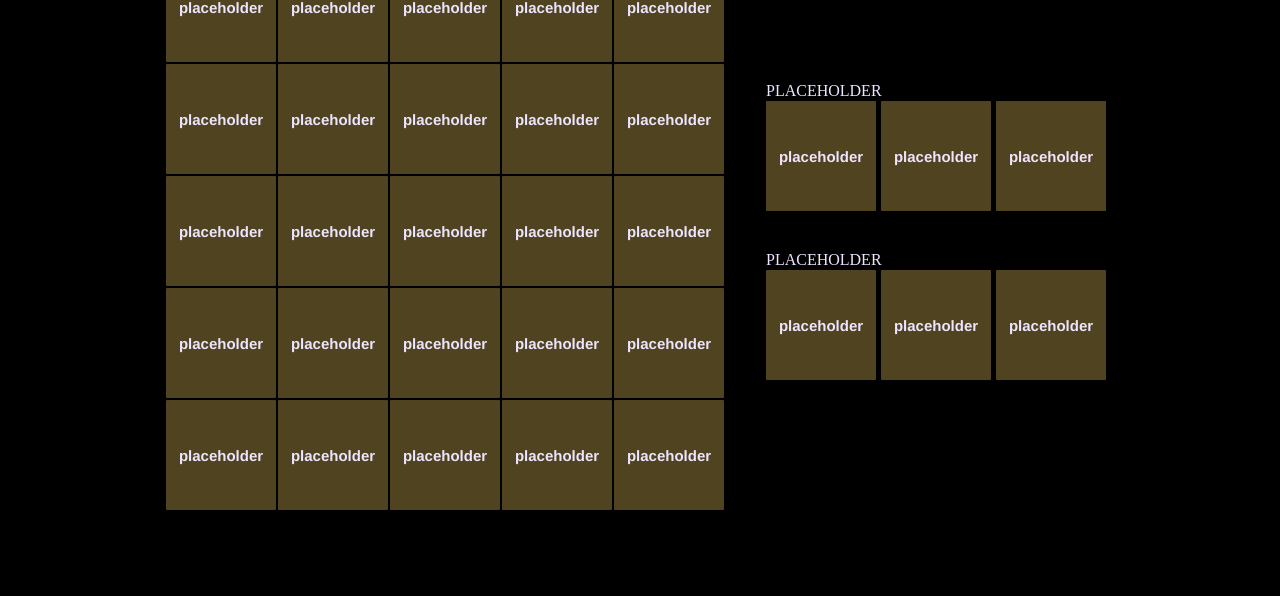
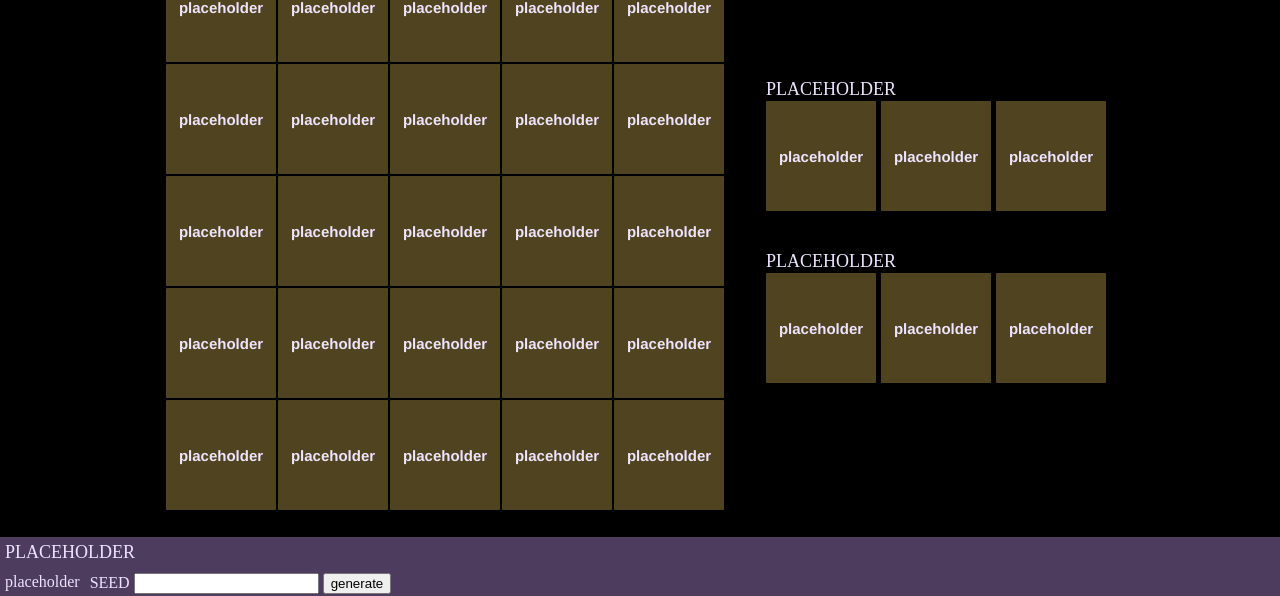
Before and after one commit to Tekatre/BingoHK, a SvelteKit app in the folder hallownest_bingo/: page / in a window 1280 px wide. Shown: the part 780-1376 px from the top of the page. Before the commit the page ends 1317 px from the top, so only its background shows below. Built offline with nearby package versions, Linux system fonts and the light colour scheme.

Commit message:
[+] css fix i guess

```diff
--- a/hallownest_bingo/src/routes/+page.svelte
+++ b/hallownest_bingo/src/routes/+page.svelte
@@ -113,4 +113,14 @@
   </aside>
 </main>
 
-<footer />
+<footer>
+  <h4>PLACEHOLDER</h4>
+  <section class="bingo-generator">
+    <span>placeholder</span>
+    <form>
+      <span>SEED</span>
+      <input type="text" />
+      <input type="button" value="generate" />
+    </form>
+  </section>
+</footer>
--- a/hallownest_bingo/src/style.css
+++ b/hallownest_bingo/src/style.css
@@ -203,3 +203,22 @@ aside {
   overflow: hidden;
   overflow-x: auto;
 }
+
+h4 {
+  font-size: large;
+}
+
+footer {
+  padding: 5px;
+  background-color: var(--darkBG-D);
+  display: flex;
+  flex-direction: column;
+  row-gap: 10px;
+  color: var(--lightTxt-D);
+}
+
+.bingo-generator {
+  display: flex;
+  flex-direction: row;
+  column-gap: 10px;
+}
```
